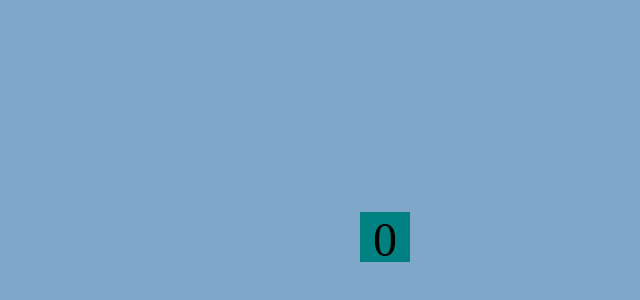
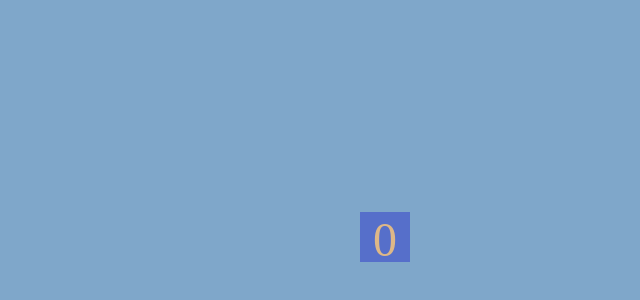
Before and after one commit to al-shep/al-shep.github.io, a plain HTML site: page projects/bouncing-box/index.html in a window 1280 px wide. Shown: the part 288-588 px from the top of the page, without its empty margins (640-1280 px from the left). Drawn offline with Linux system fonts and the light colour scheme.

Commit message:
add bouncing box

```diff
--- a/projects/bouncing-box/index.html
+++ b/projects/bouncing-box/index.html
@@ -8,9 +8,10 @@
 		.box {
 			width: 50px;
 			height: 50px;
-			background-color: teal;
+			background-color: rgba(59, 73, 202, 0.589);
 			font-size: 300%;
 			text-align: center;
+            color: burlywood;
 			display: block;
 			position: absolute;
 			top: 400px;
```
